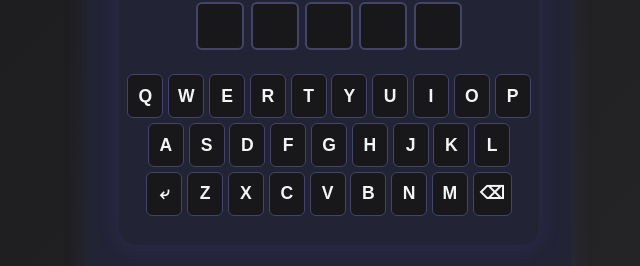
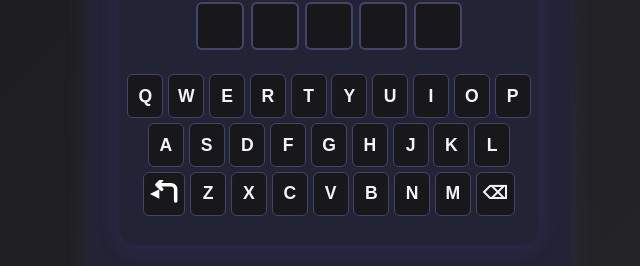
Before and after one commit to gubespam/xiao-mantou-games, a React (Vite) app: page /duordle in a window 1280 px wide. Shown: the part 491-757 px from the top of the page, without its empty margins (311-951 px from the left). Built offline with nearby package versions, Linux system fonts and the light colour scheme.

Commit message:
keyboard into separate component

```diff
--- /dev/null
+++ b/src/Keyboard.jsx
@@ -0,0 +1,63 @@
+import React, { useEffect } from "react";
+
+const QWERTY = [
+  ["Q", "W", "E", "R", "T", "Y", "U", "I", "O", "P"],
+  ["A", "S", "D", "F", "G", "H", "J", "K", "L"],
+  ["Enter", "Z", "X", "C", "V", "B", "N", "M", "Backspace"]
+];
+
+function Keyboard({ onKeyPress, keyboard, gameState }) {
+  // Handle physical keyboard input
+  useEffect(() => {
+    const onKeyDown = (e) => {
+      let key = e.key;
+      if (key === "Enter" || key === "Backspace" || (/^[a-zA-Z]$/.test(key) && key.length === 1)) {
+        onKeyPress(key.length === 1 ? key.toUpperCase() : key);
+      }
+    };
+    window.addEventListener("keydown", onKeyDown);
+    return () => window.removeEventListener("keydown", onKeyDown);
+  }, [onKeyPress]);
+
+  const renderEnterIcon = () => (
+    <svg
+      width="28"
+      height="28"
+      viewBox="0 0 48 48"
+      style={{ verticalAlign: "middle", display: "block", margin: "0 auto" }}
+      fill="none"
+      xmlns="http://www.w3.org/2000/svg"
+    >
+      <path
+        d="M44 36V16C44 11.5817 40.4183 8 36 8H12M12 8L20 16M12 8L20 0"
+        stroke="#fff"
+        strokeWidth="6"
+        strokeLinecap="round"
+        strokeLinejoin="round"
+      />
+      <polygon points="0,24 16,16 16,32" fill="#fff" />
+    </svg>
+  );
+
+  return (
+    <div className="wordle-keyboard">
+      {QWERTY.map((row, i) => (
+        <div className="wordle-keyboard-row" key={i}>
+          {row.map((key) => (
+            <button
+              key={key}
+              className={`wordle-key ${keyboard[key] || ""}`}
+              onClick={() => onKeyPress(key)}
+              disabled={gameState !== "playing" && key !== "Enter" && key !== "Backspace"}
+              aria-label={key}
+            >
+              {key === "Backspace" ? "⌫" : key === "Enter" ? renderEnterIcon() : key}
+            </button>
+          ))}
+        </div>
+      ))}
+    </div>
+  );
+}
+
+export default Keyboard;
--- a/src/Wordle.jsx
+++ b/src/Wordle.jsx
@@ -1,5 +1,6 @@
 import React, { useState, useEffect, useCallback } from "react";
 import { WORD_LIST } from "./wordlist";
+import Keyboard from "./Keyboard";
 
 const WORD_LENGTH = 5;
 const MAX_GUESSES = 6;
@@ -34,12 +35,6 @@ function getLetterStatuses(guess, answer) {
   }
   return result;
 }
-
-const QWERTY = [
-  ["Q", "W", "E", "R", "T", "Y", "U", "I", "O", "P"],
-  ["A", "S", "D", "F", "G", "H", "J", "K", "L"],
-  ["Enter", "Z", "X", "C", "V", "B", "N", "M", "Backspace"]
-];
 
 function Wordle() {
   const [answer, setAnswer] = useState("");
@@ -101,17 +96,7 @@ function Wordle() {
     [current, answer, guesses, gameState]
   );
 
-  // Keyboard event
-  useEffect(() => {
-    const onKeyDown = (e) => {
-      let key = e.key;
-      if (key === "Enter" || key === "Backspace" || (/^[a-zA-Z]$/.test(key) && key.length === 1)) {
-        handleKey(key.length === 1 ? key.toUpperCase() : key);
-      }
-    };
-    window.addEventListener("keydown", onKeyDown);
-    return () => window.removeEventListener("keydown", onKeyDown);
-  }, [handleKey]);
+
 
   const renderCell = (letter, status, idx) => (
     <div
@@ -138,27 +123,7 @@ function Wordle() {
         {gameState === "playing" && renderRow(current)}
         {Array.from({ length: MAX_GUESSES - guesses.length - (gameState === "playing" ? 1 : 0) }).map((_, i) => renderRow("", []))}
       </div>
-      <div className="wordle-keyboard">
-        {QWERTY.map((row, i) => (
-          <div className="wordle-keyboard-row" key={i}>
-            {row.map((key) => (
-              <button
-                key={key}
-                className={`wordle-key ${keyboard[key] || ""}`}
-                onClick={() => handleKey(key)}
-                disabled={gameState !== "playing" && key !== "Enter" && key !== "Backspace"}
-                aria-label={key}
-              >
-                {key === "Backspace"
-                  ? "⌫"
-                  : key === "Enter"
-                  ? "⤶"
-                  : key}
-              </button>
-            ))}
-          </div>
-        ))}
-      </div>
+      <Keyboard onKeyPress={handleKey} keyboard={keyboard} gameState={gameState} />
       {gameState === "won" && <div className="wordle-result win">You won! 🎉</div>}
       {gameState === "lost" && <div className="wordle-result lose">The word was: <b>{answer}</b></div>}
     </div>
```
